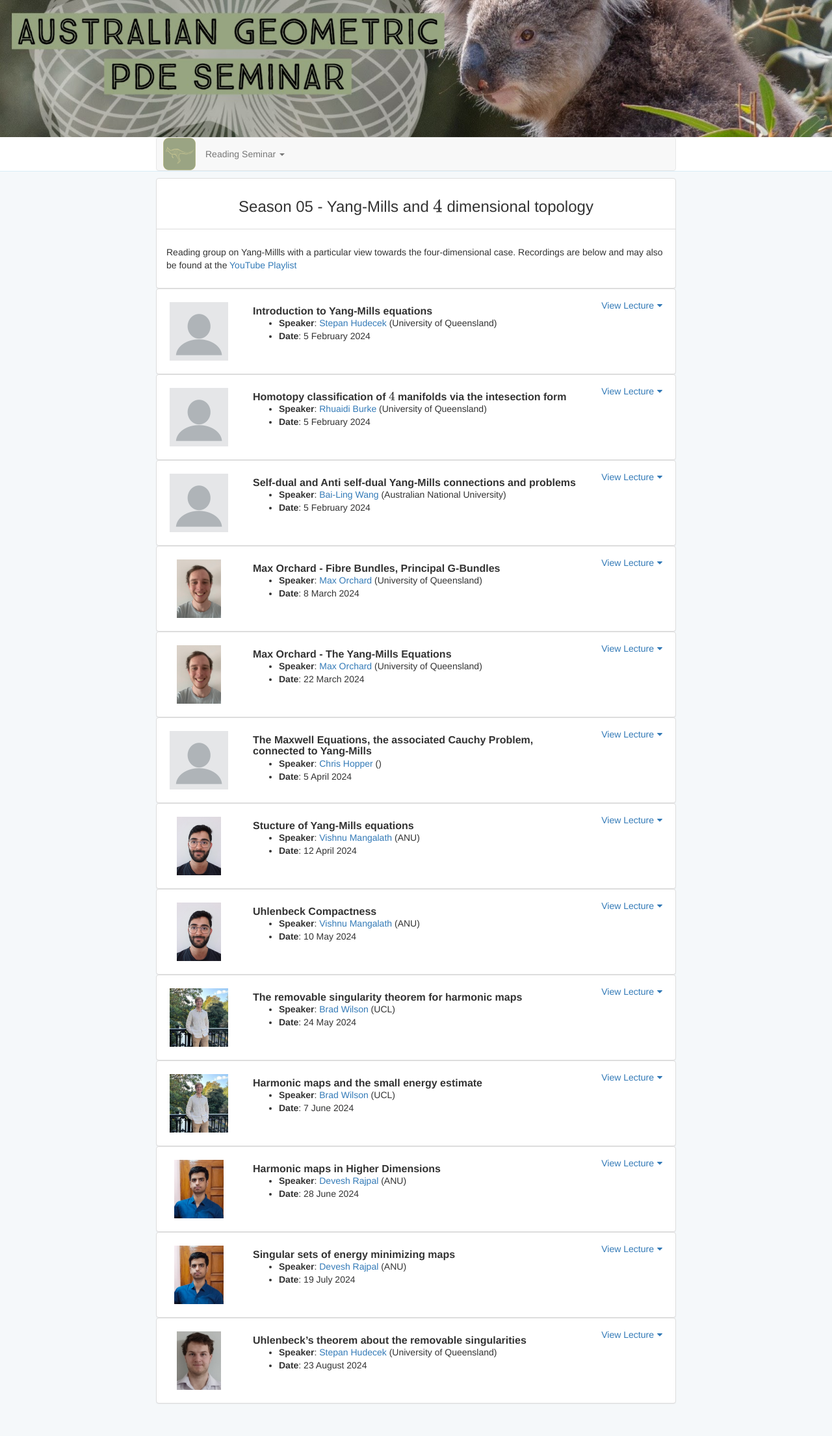
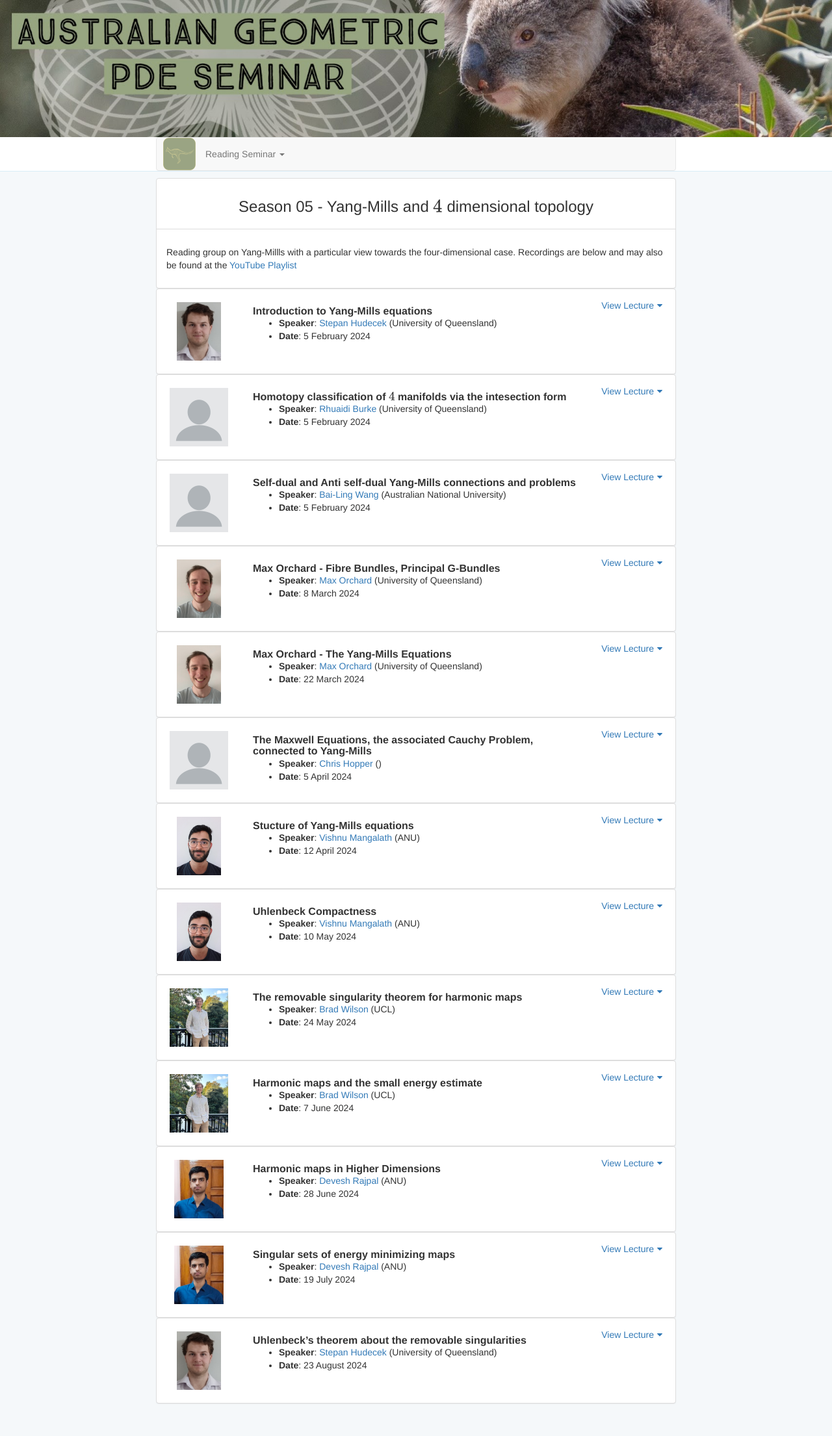
Before and after one commit to oz-geom-pde/oz-geom-pde.github.io, a Jekyll site: the page built from season05/index.html, in a window 1280 px wide. Shown: the whole page at 65% size. Built offline with Jekyll 4.4.1, drawn with Linux system fonts in a browser that asks for light colours.

Commit message:
Added profile pic and url for Stepan Hudecek Feb 2024 talk.

```diff
--- a/_posts/geompde/2024-02-05-stepan-hudecek.html
+++ b/_posts/geompde/2024-02-05-stepan-hudecek.html
@@ -2,8 +2,8 @@
 layout: post
 title: Introduction to Yang-Mills equations
 speaker: Stepan Hudecek
-profile-pic: blank.jpg
-speaker-url:
+profile-pic: stepan-hudecek.jpg
+speaker-url: https://smp.uq.edu.au/profile/14159/stepan-hudecek
 speaker-inst:
   - University of Queensland
 category: geom-pde-reading-seminar-season05
```
